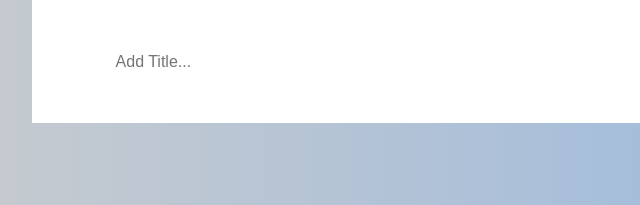
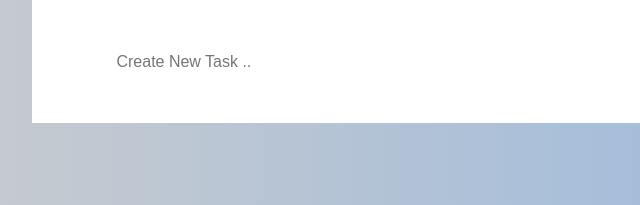
Before and after one commit to SaraMagdy94/To-Do-List, a plain HTML site: page index.html in a window 1280 px wide. Shown: the part 448-653 px from the top of the page, 168-808 px from the left. Drawn offline with Linux system fonts and the light colour scheme; a web font is replaced by a local one.

Commit message:
Update index.html

```diff
--- a/index.html
+++ b/index.html
@@ -23,7 +23,7 @@
             <li>Try again 20 min</li>
         </ul>
         <div id="myDIV" class="header">
-            <input type="text" id="myInput" placeholder=" Add Title...">
+            <input type="text" id="myInput" placeholder=" Create New Task ..">
             <span onclick="newElement()" class="addBtn"><i class="fas fa-plus"></i></span>
         </div>
     </div>
```
